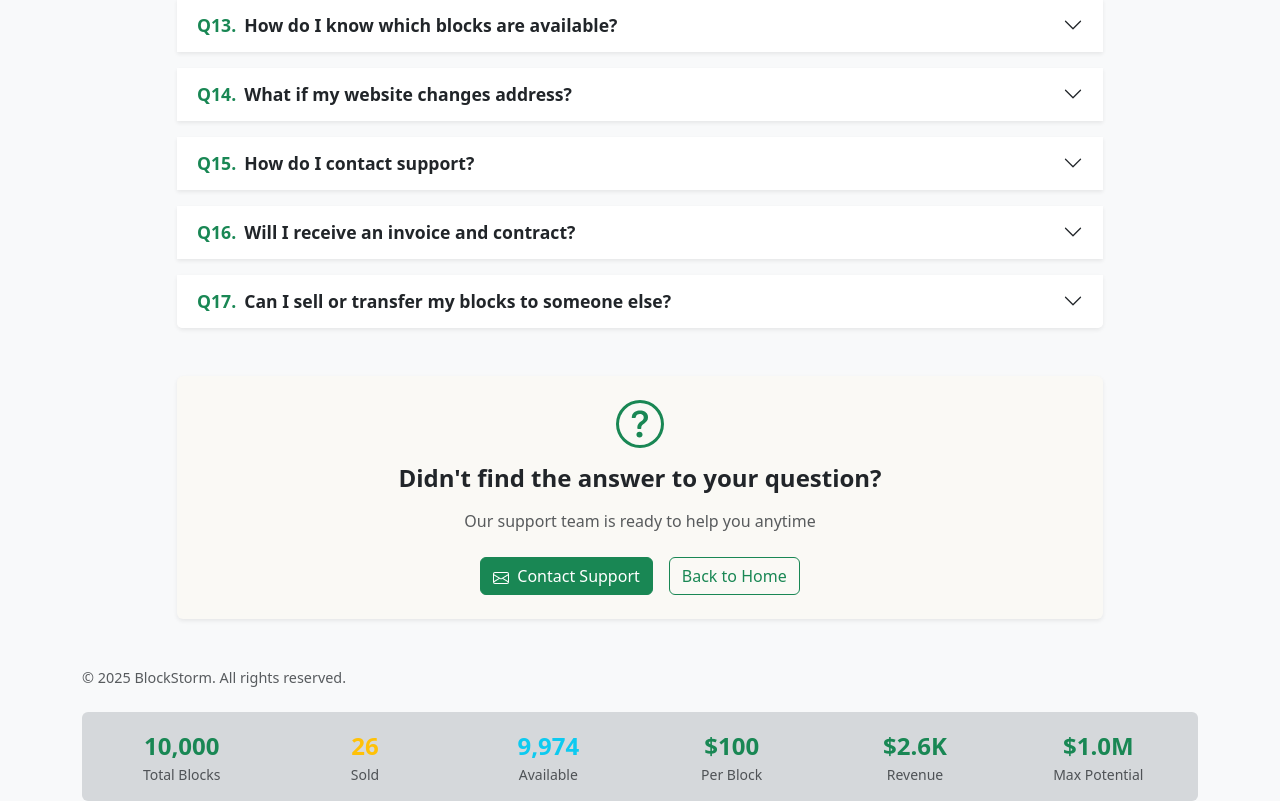
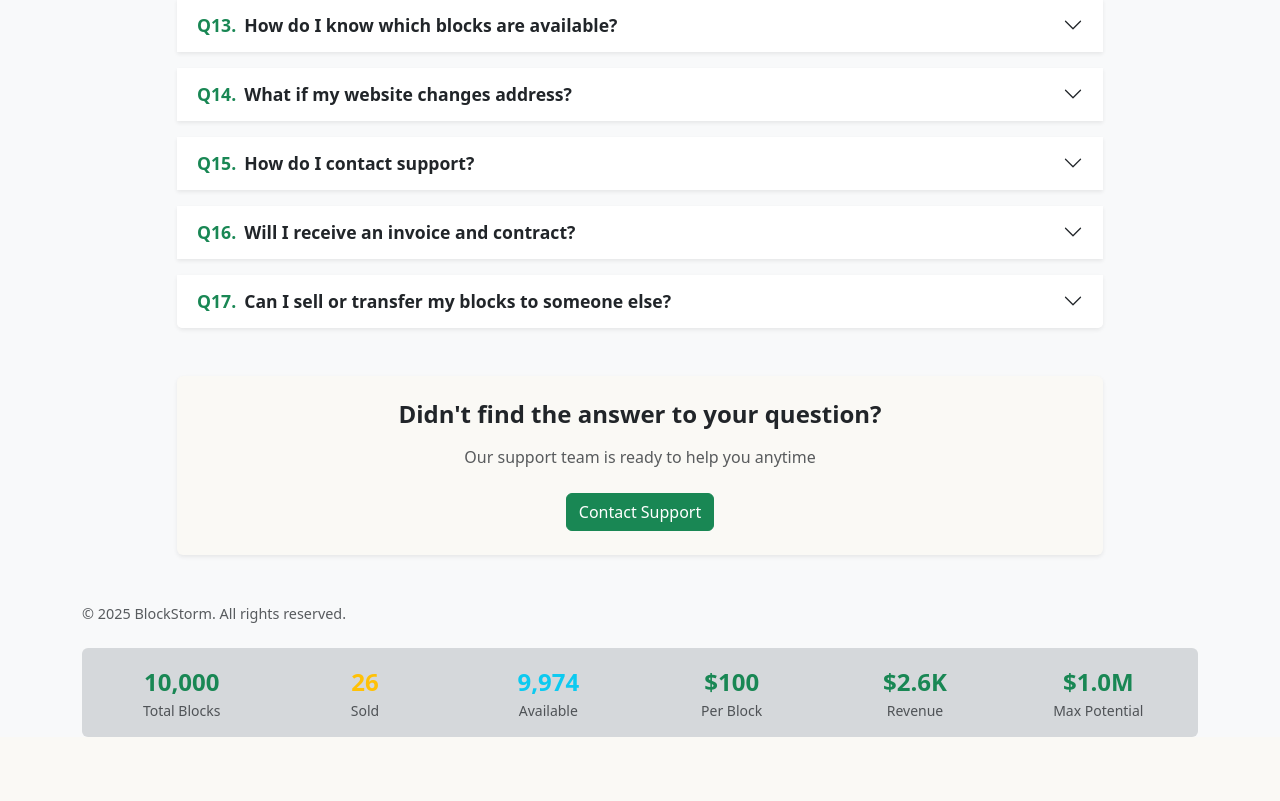
Before and after one commit to assinshells/pixel, a React (Vite) app in the folder app/: page /faq in a window 1280 px wide. Shown: the part 1110-1911 px from the top of the page. After the commit the page ends 1847 px from the top, so only its background shows below. Built offline with nearby package versions, Linux system fonts and the light colour scheme.

Commit message:
modified:   app/src/pages/FaqPage/ui/FaqPage.jsx

```diff
--- a/app/src/pages/FaqPage/ui/FaqPage.jsx
+++ b/app/src/pages/FaqPage/ui/FaqPage.jsx
@@ -158,19 +158,6 @@ export const FaqPage = () => {
               {/* Contact Support Card */}
               <div className="card border-0 shadow-sm mt-5">
                 <div className="card-body p-4 text-center">
-                  <div className="mb-3">
-                    <svg
-                      xmlns="http://www.w3.org/2000/svg"
-                      width="48"
-                      height="48"
-                      fill="currentColor"
-                      className="bi bi-question-circle text-success"
-                      viewBox="0 0 16 16"
-                    >
-                      <path d="M8 15A7 7 0 1 1 8 1a7 7 0 0 1 0 14zm0 1A8 8 0 1 0 8 0a8 8 0 0 0 0 16z" />
-                      <path d="M5.255 5.786a.237.237 0 0 0 .241.247h.825c.138 0 .248-.113.266-.25.09-.656.54-1.134 1.342-1.134.686 0 1.314.343 1.314 1.168 0 .635-.374.927-.965 1.371-.673.489-1.206 1.06-1.168 1.987l.003.217a.25.25 0 0 0 .25.246h.811a.25.25 0 0 0 .25-.25v-.105c0-.718.273-.927 1.01-1.486.609-.463 1.244-.977 1.244-2.056 0-1.511-1.276-2.241-2.673-2.241-1.267 0-2.655.59-2.75 2.286zm1.557 5.763c0 .533.425.927 1.01.927.609 0 1.028-.394 1.028-.927 0-.552-.42-.94-1.029-.94-.584 0-1.009.388-1.009.94z" />
-                    </svg>
-                  </div>
                   <h3 className="h4 fw-bold mb-3">
                     Didn't find the answer to your question?
                   </h3>
@@ -182,20 +169,7 @@ export const FaqPage = () => {
                       href="mailto:support@blockstorm.com"
                       className="btn btn-success"
                     >
-                      <svg
-                        xmlns="http://www.w3.org/2000/svg"
-                        width="16"
-                        height="16"
-                        fill="currentColor"
-                        className="bi bi-envelope me-2"
-                        viewBox="0 0 16 16"
-                      >
-                        <path d="M0 4a2 2 0 0 1 2-2h12a2 2 0 0 1 2 2v8a2 2 0 0 1-2 2H2a2 2 0 0 1-2-2V4Zm2-1a1 1 0 0 0-1 1v.217l7 4.2 7-4.2V4a1 1 0 0 0-1-1H2Zm13 2.383-4.708 2.825L15 11.105V5.383Zm-.034 6.876-5.64-3.471L8 9.583l-1.326-.795-5.64 3.47A1 1 0 0 0 2 13h12a1 1 0 0 0 .966-.741ZM1 11.105l4.708-2.897L1 5.383v5.722Z" />
-                      </svg>
                       Contact Support
-                    </a>
-                    <a href="/" className="btn btn-outline-success">
-                      Back to Home
                     </a>
                   </div>
                 </div>
```
